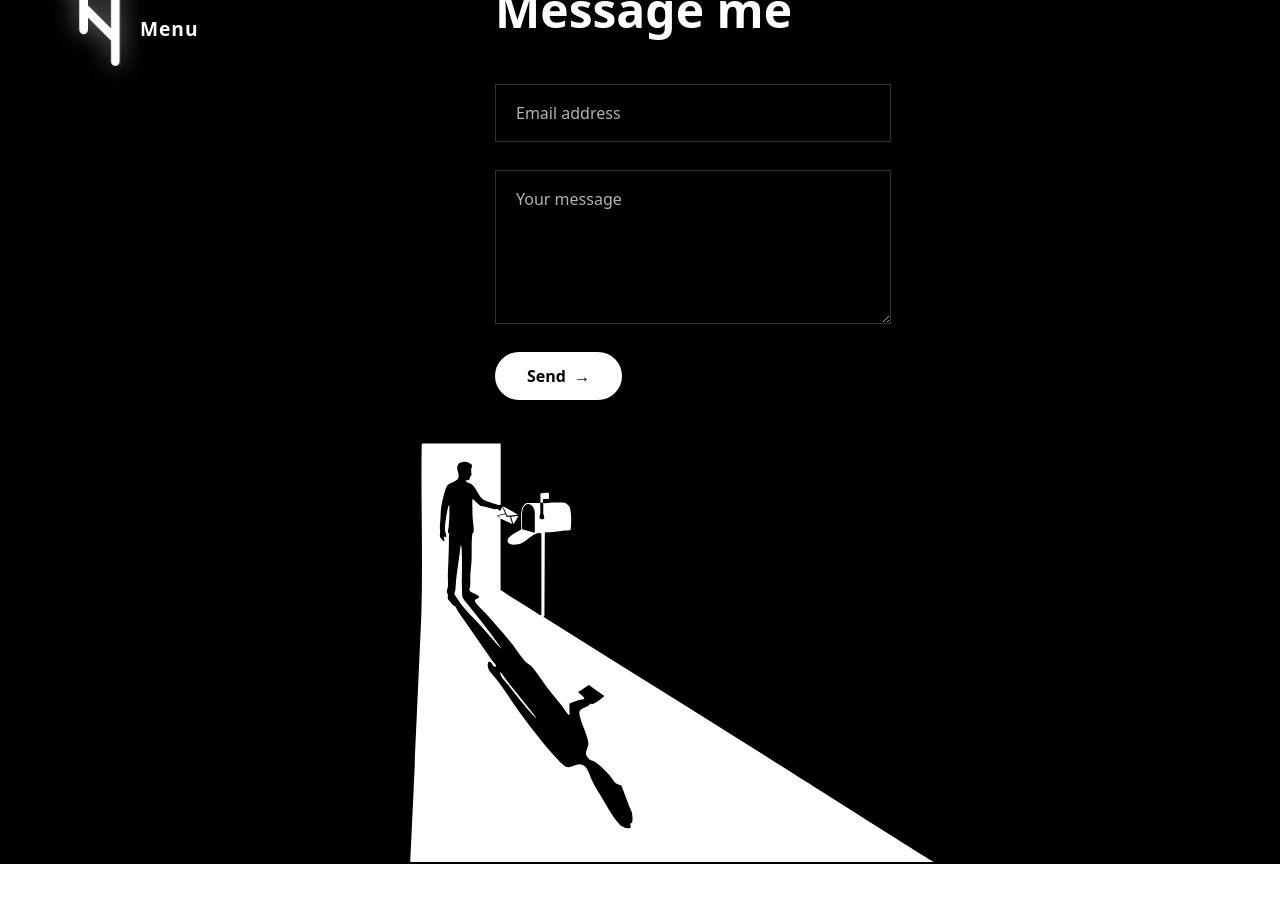
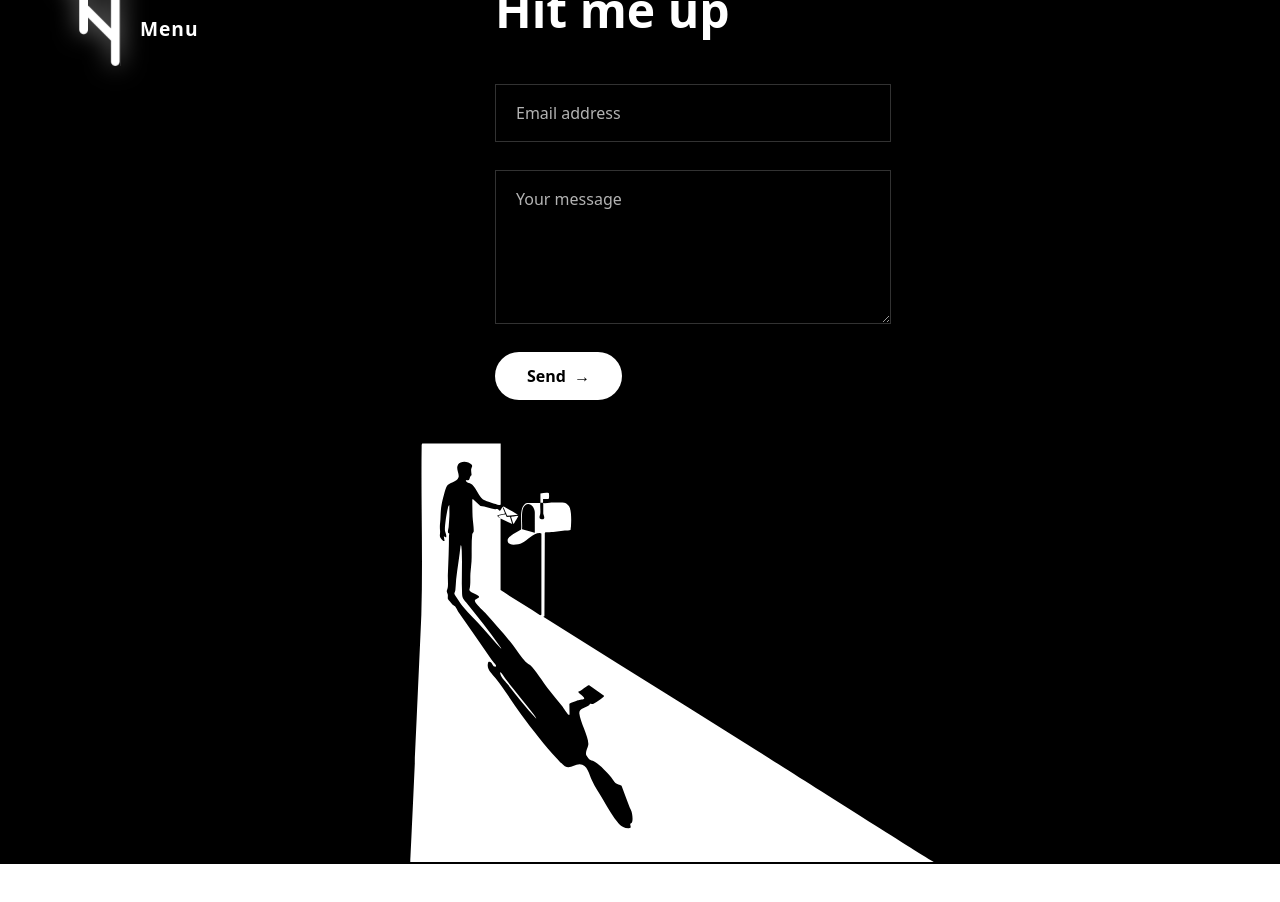
Before and after one commit to Ehsantagh/ehsan-r, a React (Vite) app: page /contact in a window 1280 px wide. Shown: the top 902 px of the page. Built offline with nearby package versions, Linux system fonts and the light colour scheme.

Commit message:
some text refinements on footer and on about page

```diff
--- a/src/components/Footer.jsx
+++ b/src/components/Footer.jsx
@@ -6,7 +6,7 @@ export default function Footer({ isWhite = false }) {
       <div className="footer-content">
         <span className="footer-text">Coded by me in React</span>
         <span className="footer-divider">|</span>
-        <span className="footer-text">copyright 2026</span>
+        <span className="footer-text">© {new Date().getFullYear()}</span>
         <span className="footer-divider">|</span>
         <button className="footer-icon-button" aria-label="message">
           <svg width="20" height="20" viewBox="0 0 24 24" fill="none" stroke="currentColor" strokeWidth="2">
--- a/src/pages/About.jsx
+++ b/src/pages/About.jsx
@@ -52,7 +52,7 @@ export default function About() {
           <div className="pair">
             <h3></h3>
             <p>Currently based in London, I’m working as a Senior Product Designer and Head of Design & Digital Experience. I’m open to roles where design has real influence — and where ownership is valued.</p>
-            <p><br/></p>
+            <p><br/>Ehsan Taghaddosi<br/><br/></p>
         <div className="button-group">
           <button className="start-button" onClick={handleViewWork}>View my work →</button>
           <button className="start-button" onClick={handleDownloadCV}>Download CV →</button>
--- a/src/pages/Contact.jsx
+++ b/src/pages/Contact.jsx
@@ -82,7 +82,7 @@ export default function Contact() {
         </div>
 
         <div className="form-container">
-          <h1 className="contact-title">Message me</h1>
+          <h1 className="contact-title">Hit me up</h1>
 
           <form className="contact-form" onSubmit={handleSubmit}>
             <div className="form-group">
```
